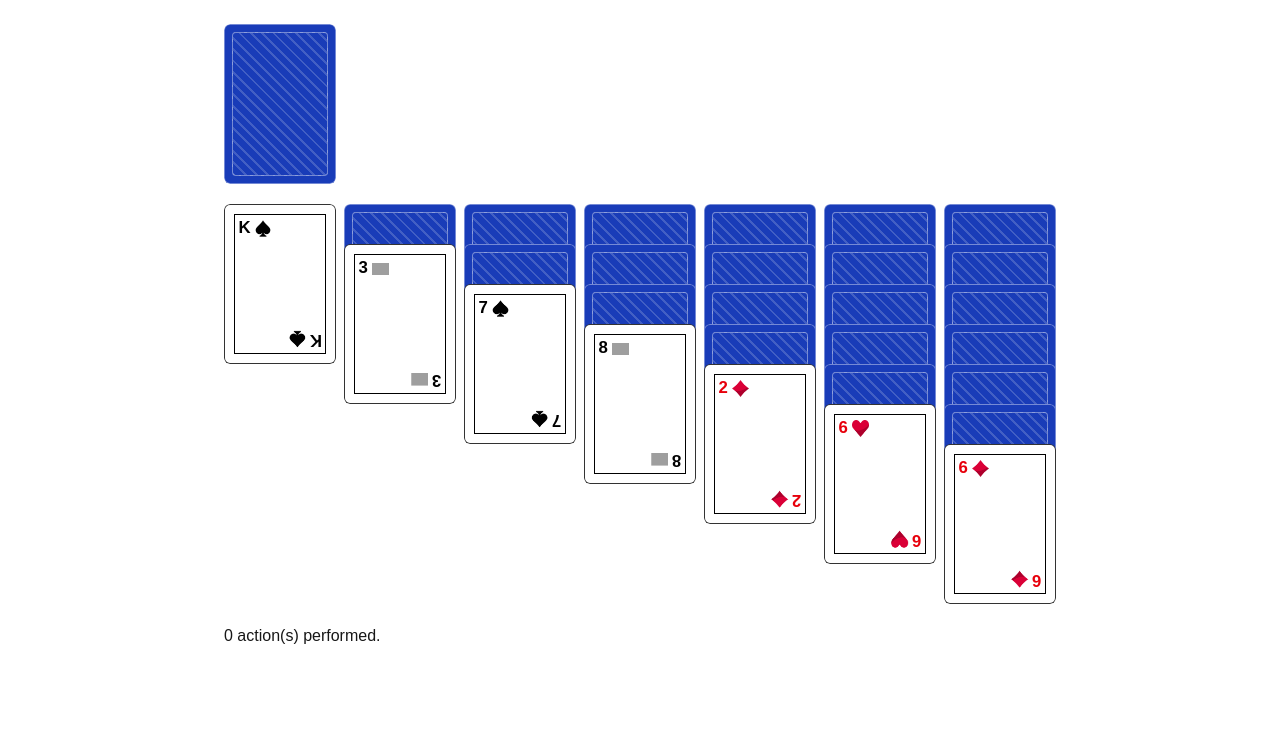
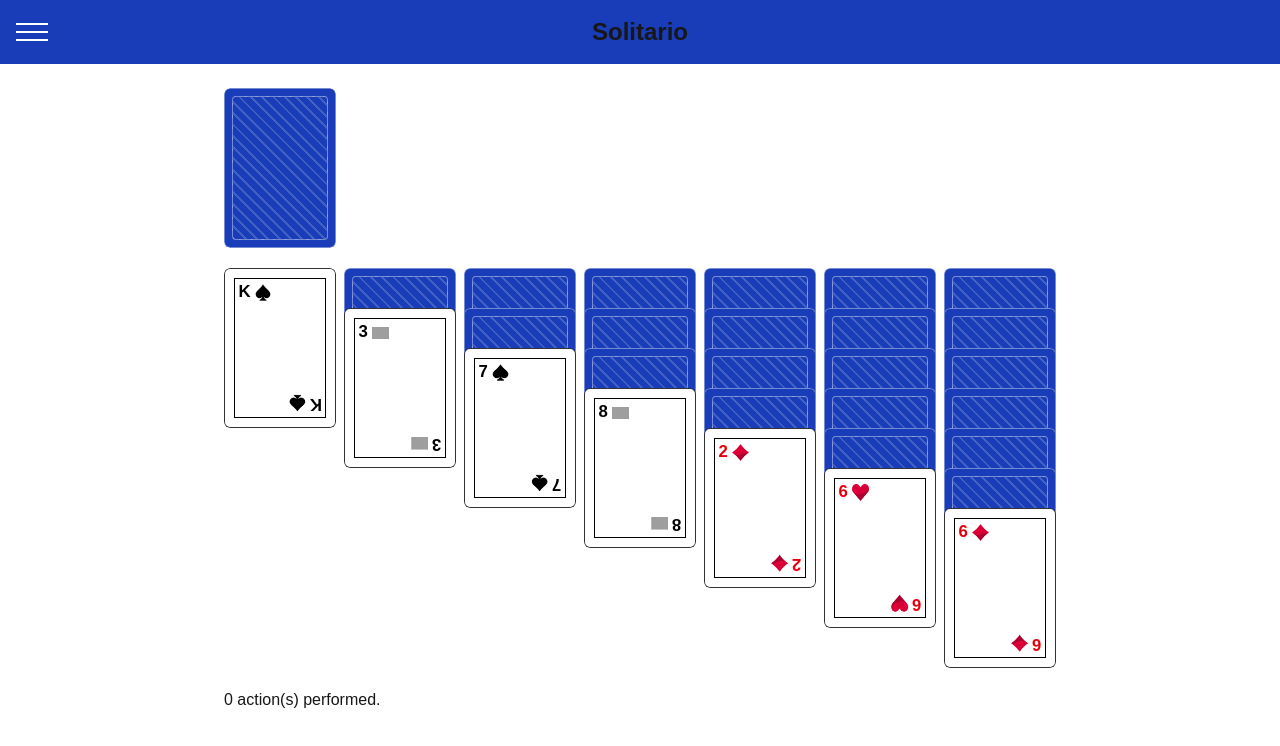
Before and after one commit to MiikaKan/react-solitaire, a Next.js app: page / in a window 1280 px wide. Shown: the top 746 px of the page. Built offline with nearby package versions, Linux system fonts and the light colour scheme; grey boxes are pictures that could not be loaded.

Commit message:
header & menu components

```diff
--- a/app/page.tsx
+++ b/app/page.tsx
@@ -1,8 +1,10 @@
 import { DynamicGameBoard } from "@/src/components/DynamicGameBoard";
+import { Header } from "@/src/components/Header";
 
 export default function Home() {
   return (
     <div>
+      <Header />
       <DynamicGameBoard />
     </div>
   );
--- a/src/components/GameBoard.tsx
+++ b/src/components/GameBoard.tsx
@@ -79,7 +79,7 @@ export function GameBoard() {
   const gameWon = isGameWon(gameState);
 
   return (
-    <div className="min-h-screen w-full space-y-3 sm:space-y-5 p-2 sm:p-4 md:p-6 max-w-220 mx-auto overflow-x-auto [container-type:inline-size]">
+    <div className="h-full w-full space-y-3 sm:space-y-5 p-2 sm:p-4 md:p-6 max-w-220 mx-auto overflow-x-auto @container">
       <div className="flex flex-row items-start gap-2 sm:gap-4 md:gap-5">
         <Stock cards={gameState.stock} onStockClicked={onStockClicked} />
         <Waste
--- /dev/null
+++ b/src/components/Header.tsx
@@ -0,0 +1,30 @@
+"use client";
+
+import { useState } from "react";
+import { Menu } from "@/src/components/Menu";
+
+export function Header() {
+  const [isMenuOpen, setIsMenuOpen] = useState(false);
+
+  return (
+    <div className="relative bg-blue-800 h-16 text-2xl flex items-center">
+      <button
+        aria-label="Toggle menu"
+        onClick={() => setIsMenuOpen((open) => !open)}
+        className="absolute left-4 flex flex-col justify-center gap-1.5 w-8 h-8"
+      >
+        <span className="block h-0.5 w-full bg-white" />
+        <span className="block h-0.5 w-full bg-white" />
+        <span className="block h-0.5 w-full bg-white" />
+      </button>
+      <p className="text-center m-auto">
+        <b>Solitario</b>
+      </p>
+      <Menu isOpen={isMenuOpen} closeMenu={closeMenu} />
+    </div>
+  );
+
+  function closeMenu() {
+    setIsMenuOpen(false);
+  }
+}
--- /dev/null
+++ b/src/components/Menu.tsx
@@ -0,0 +1,25 @@
+type MenuProps = {
+  isOpen: boolean;
+  closeMenu: () => void;
+};
+
+export function Menu({ isOpen, closeMenu }: MenuProps) {
+  return (
+    <div>
+      {isOpen ? (
+        <div className="fixed inset-y-0 left-0 z-50 h-screen w-4/5 max-w-60 bg-blue-950">
+          <button
+            aria-label="Close menu"
+            onClick={closeMenu}
+            className="absolute right-4 top-4 w-10 h-10"
+          >
+            <span className="absolute left-1/2 top-1/2 h-0.5 w-full -translate-x-1/2 -translate-y-1/2 rotate-45 bg-white" />
+            <span className="absolute left-1/2 top-1/2 h-0.5 w-full -translate-x-1/2 -translate-y-1/2 -rotate-45 bg-white" />
+          </button>
+        </div>
+      ) : (
+        <div></div>
+      )}
+    </div>
+  );
+}
```
